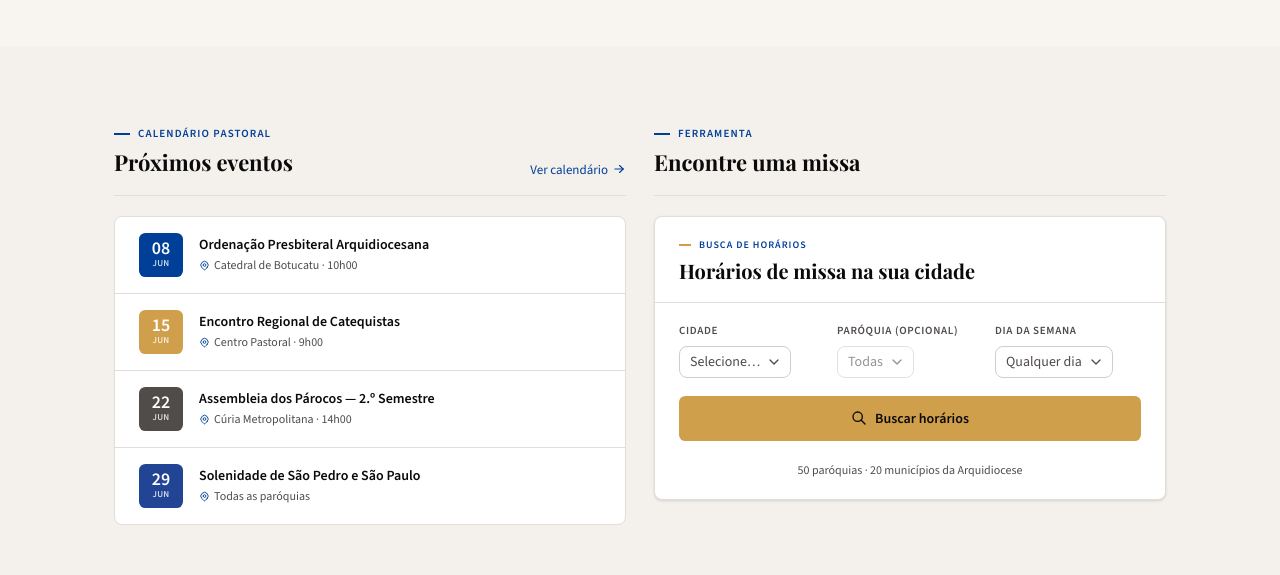
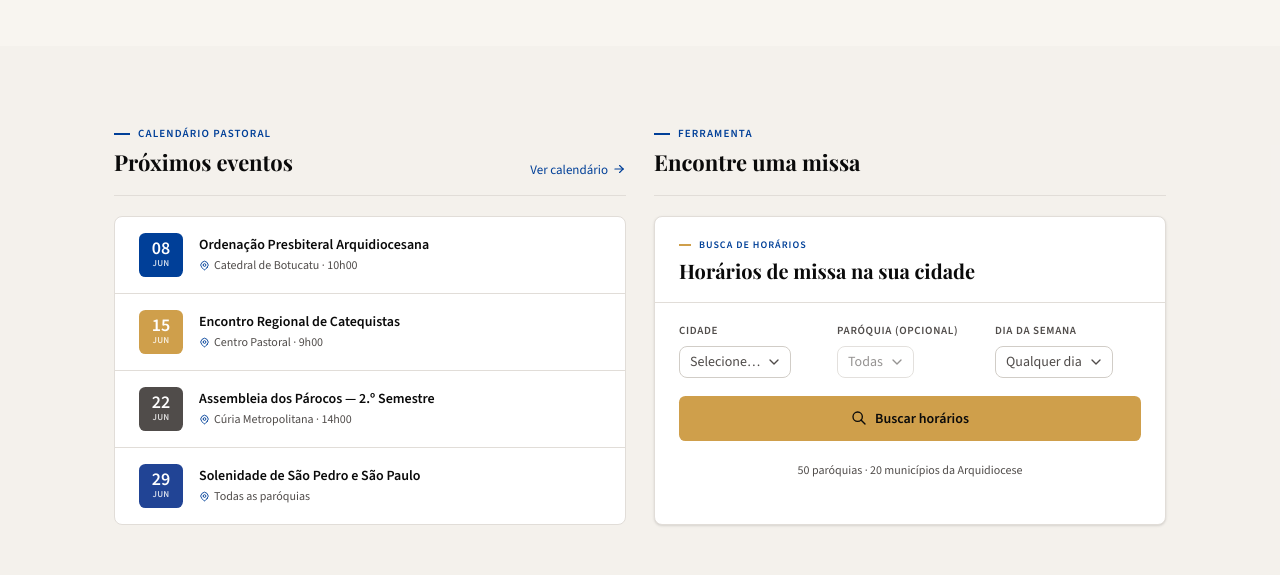
Before and after one commit to rodrigoagvenda-stack/igreja, a Next.js app: page / in a window 1280 px wide. Shown: the part 1380-1955 px from the top of the page. Built offline with nearby package versions, Linux system fonts and the light colour scheme.

Commit message:
fix(ui): align agenda and busca cards to same height

```diff
--- a/src/components/home/AgendaMissaSection.tsx
+++ b/src/components/home/AgendaMissaSection.tsx
@@ -23,7 +23,7 @@ export function AgendaMissaSection() {
         <div className="grid grid-cols-1 md:grid-cols-2 gap-7">
 
           {/* ── AGENDA ── */}
-          <div>
+          <div className="flex flex-col">
             <div className="flex items-end justify-between mb-5 pb-4 border-b border-border">
               <div>
                 <p className="flex items-center gap-2 text-[11px] font-semibold text-primary uppercase tracking-widest mb-1">
@@ -37,7 +37,7 @@ export function AgendaMissaSection() {
               </Link>
             </div>
 
-            <div className="bg-card border border-border rounded-lg overflow-hidden divide-y divide-border">
+            <div className="bg-card border border-border rounded-lg overflow-hidden divide-y divide-border flex-1">
               {agendaItems.map(({ day, month, title, location, dotColor, href }) => (
                 <Link
                   key={title}
@@ -66,7 +66,7 @@ export function AgendaMissaSection() {
           </div>
 
           {/* ── BUSCA DE MISSA ── */}
-          <div>
+          <div className="flex flex-col">
             <div className="flex items-end justify-between mb-5 pb-4 border-b border-border">
               <div>
                 <p className="flex items-center gap-2 text-[11px] font-semibold text-primary uppercase tracking-widest mb-1">
@@ -77,7 +77,7 @@ export function AgendaMissaSection() {
               </div>
             </div>
 
-            <div className="bg-white border border-border rounded-lg overflow-hidden shadow-sm">
+            <div className="bg-white border border-border rounded-lg overflow-hidden shadow-sm flex-1 flex flex-col">
               {/* Header */}
               <div className="px-6 pt-5 pb-4 border-b border-border">
                 <p className="text-[10px] font-semibold text-primary uppercase tracking-widest mb-1 flex items-center gap-2">
```
